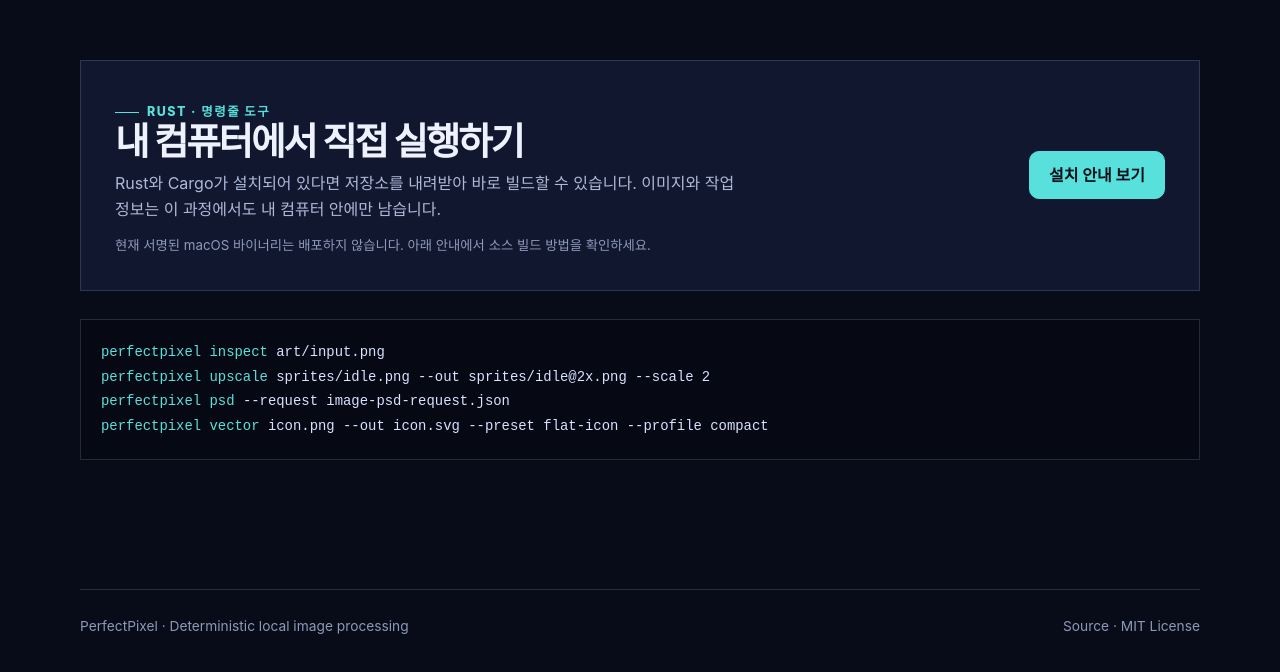
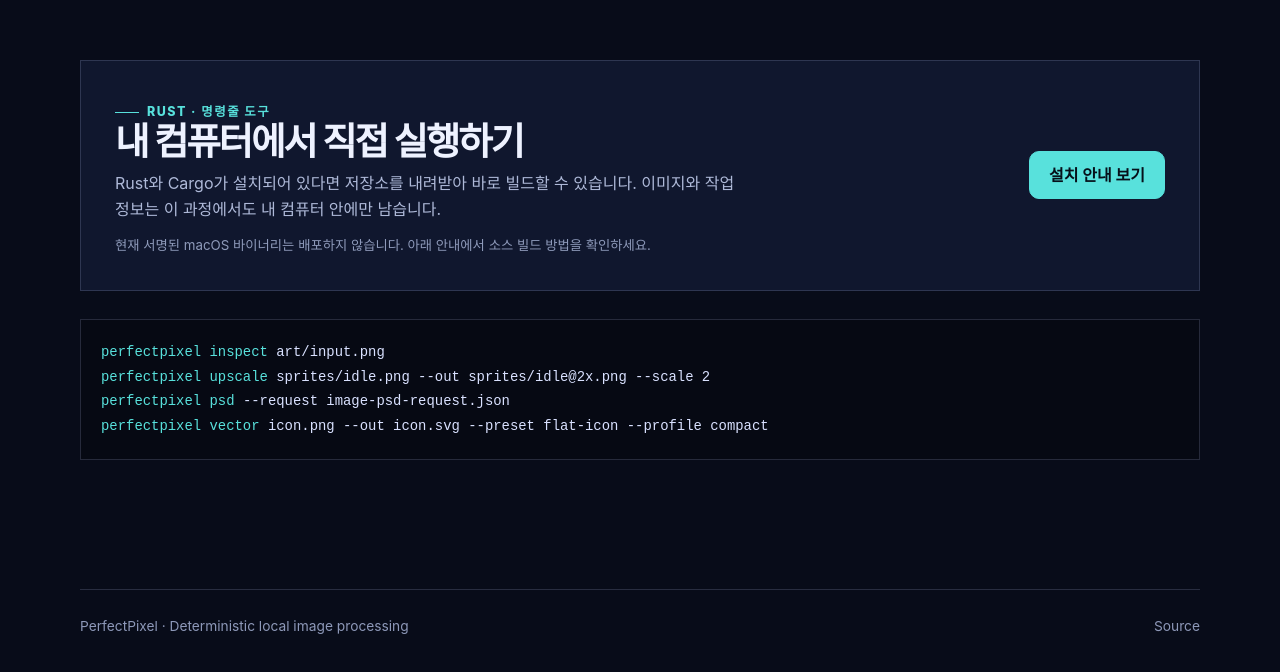
Before and after one commit to AxiomOrient/perfectpixel, a plain HTML site: page docs/index.html in a window 1280 px wide. Shown: the part 2258-2930 px from the top of the page. Drawn offline with Linux system fonts and the light colour scheme.

Commit message:
chore: remove project license metadata

```diff
--- a/docs/index.html
+++ b/docs/index.html
@@ -178,7 +178,7 @@
         </section>
       </main>
 
-      <footer><div class="footer-line"><span>PerfectPixel · Deterministic local image processing</span><span><a href="https://github.com/AxiomOrient/perfectpixel">Source</a> · MIT License</span></div></footer>
+      <footer><div class="footer-line"><span>PerfectPixel · Deterministic local image processing</span><span><a href="https://github.com/AxiomOrient/perfectpixel">Source</a></span></div></footer>
     </div>
   </body>
 </html>
```
Also changed, not shown: 3 other files.
